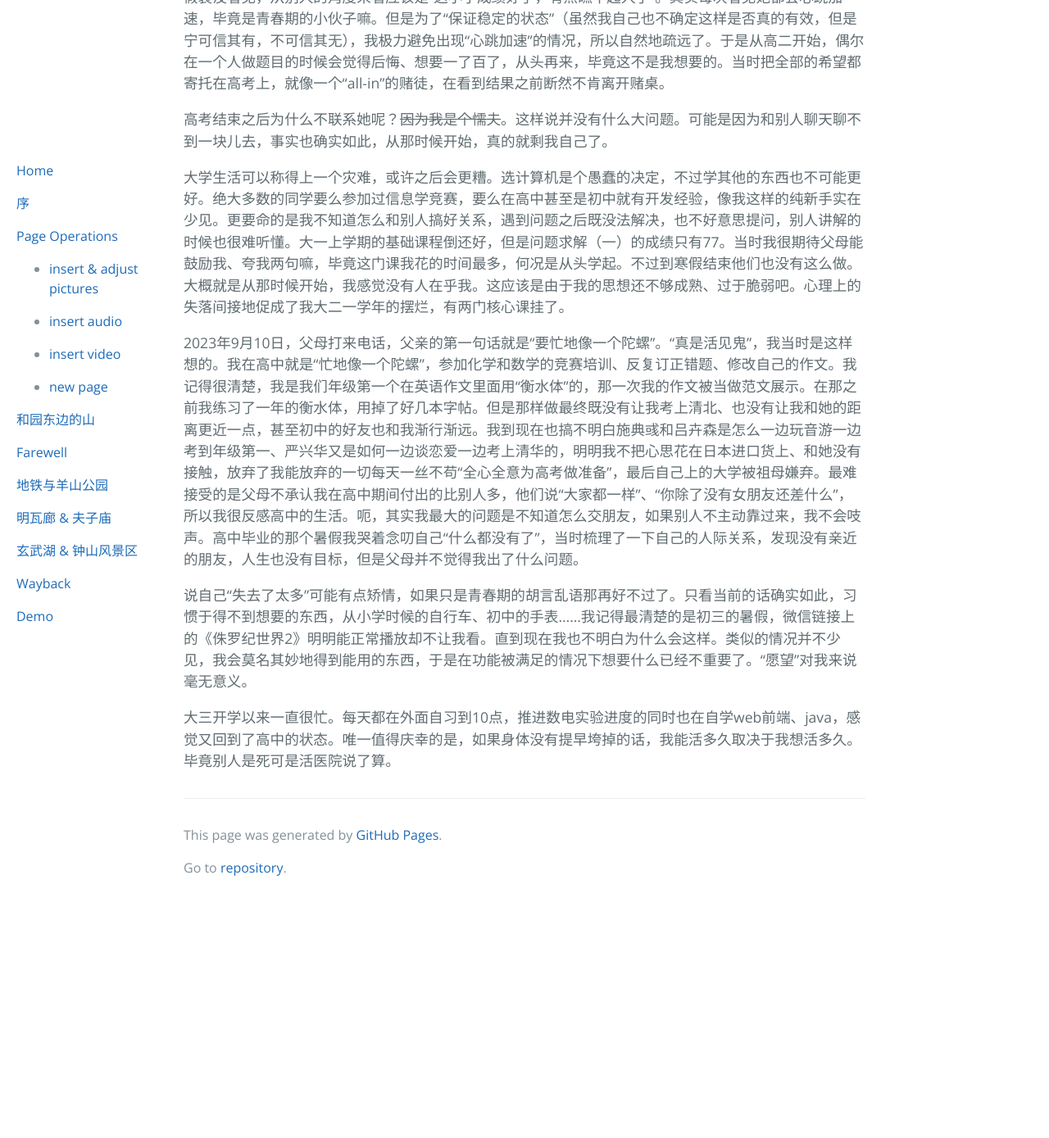
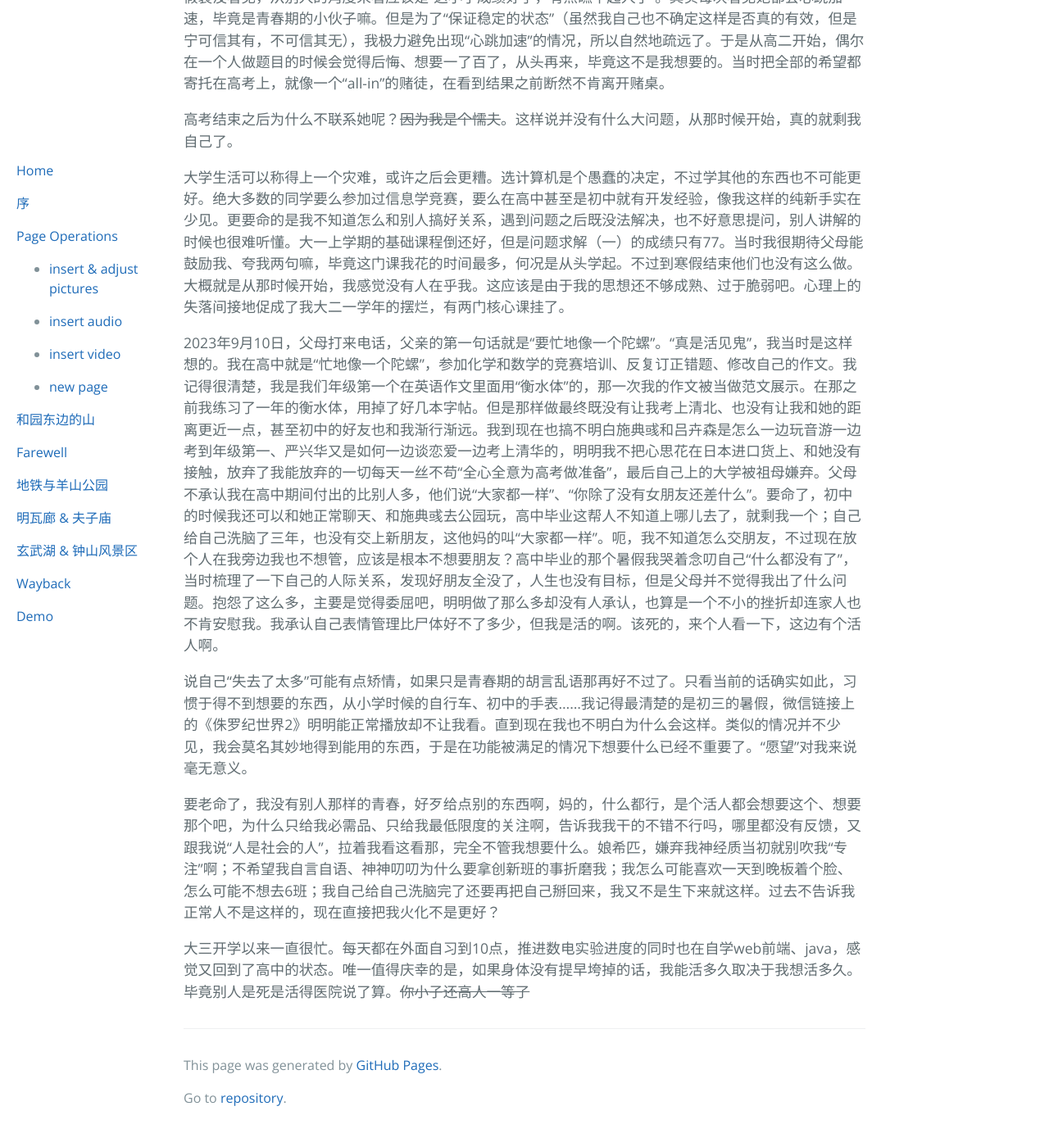
Before and after one commit to 224200/224200.github.io, a Jekyll site: the page built from src/lastwords.md, in a window 1280 px wide and 1400 px high, scrolled down 460 px. Shown: the top 1389 px of the window at 82% size. Built offline with Jekyll 4.4.1, drawn with Linux system fonts in a browser that asks for light colours; the repository's description, which GitHub fills in, is left out; before the commit the page ends 1579 px from its top, so only the background shows below that; some of the changed text lies outside the part shown.

Commit message:
last words

```diff
--- a/src/lastwords.md
+++ b/src/lastwords.md
@@ -6,18 +6,20 @@ description:
 
 ## Last Words
 
-到底是什么时候开始想死的呢，大概是高二吧。最开始只是想把成绩弄好一点，这样或许她会有一点崇拜我。~~从这里开始说还是太抽象了~~。
+到底是什么时候想到要死的呢，大概是高二吧。最开始只是想把成绩弄好一点，这样或许她会有一点崇拜我。~~从这里开始说还是太抽象了~~。
 
 初中毕业之后曾经幻想过高中的生活，当时急切地想要靠近她，可能是出于奇怪的“自尊心”，我希望自己做得比她好。但这个目标不知道从什么时候开始就变成了“考上清北”，总之我还是咽不下创新班的那口气，也觉得如果超过了创新班的人，父母会为我感到高兴。
 
 我不明白为什么出发点是喜欢她，却自动地离她越来越远。刚刚升入高中的时候还会有交流，后来见面都会假装没看见，从别人的角度来看应该是“这小子成绩好了，有点瞧不起人了”。其实每次看见她都会心跳加速，毕竟是青春期的小伙子嘛。但是为了“保证稳定的状态”（虽然我自己也不确定这样是否真的有效，但是宁可信其有，不可信其无），我极力避免出现“心跳加速”的情况，所以自然地疏远了。于是从高二开始，偶尔在一个人做题目的时候会觉得后悔、想要一了百了，从头再来，毕竟这不是我想要的。当时把全部的希望都寄托在高考上，就像一个“all-in”的赌徒，在看到结果之前断然不肯离开赌桌。
 
-高考结束之后为什么不联系她呢？~~因为我是个懦夫~~。这样说并没有什么大问题。可能是因为和别人聊天聊不到一块儿去，事实也确实如此，从那时候开始，真的就剩我自己了。
+高考结束之后为什么不联系她呢？~~因为我是个懦夫~~。这样说并没有什么大问题，从那时候开始，真的就剩我自己了。
 
 大学生活可以称得上一个灾难，或许之后会更糟。选计算机是个愚蠢的决定，不过学其他的东西也不可能更好。绝大多数的同学要么参加过信息学竞赛，要么在高中甚至是初中就有开发经验，像我这样的纯新手实在少见。更要命的是我不知道怎么和别人搞好关系，遇到问题之后既没法解决，也不好意思提问，别人讲解的时候也很难听懂。大一上学期的基础课程倒还好，但是问题求解（一）的成绩只有77。当时我很期待父母能鼓励我、夸我两句嘛，毕竟这门课我花的时间最多，何况是从头学起。不过到寒假结束他们也没有这么做。大概就是从那时候开始，我感觉没有人在乎我。这应该是由于我的思想还不够成熟、过于脆弱吧。心理上的失落间接地促成了我大二一学年的摆烂，有两门核心课挂了。
 
-2023年9月10日，父母打来电话，父亲的第一句话就是“要忙地像一个陀螺”。“真是活见鬼”，我当时是这样想的。我在高中就是“忙地像一个陀螺”，参加化学和数学的竞赛培训、反复订正错题、修改自己的作文。我记得很清楚，我是我们年级第一个在英语作文里面用“衡水体”的，那一次我的作文被当做范文展示。在那之前我练习了一年的衡水体，用掉了好几本字帖。但是那样做最终既没有让我考上清北、也没有让我和她的距离更近一点，甚至初中的好友也和我渐行渐远。我到现在也搞不明白施典彧和吕卉森是怎么一边玩音游一边考到年级第一、严兴华又是如何一边谈恋爱一边考上清华的，明明我不把心思花在日本进口货上、和她没有接触，放弃了我能放弃的一切每天一丝不苟“全心全意为高考做准备”，最后自己上的大学被祖母嫌弃。最难接受的是父母不承认我在高中期间付出的比别人多，他们说“大家都一样”、“你除了没有女朋友还差什么”，所以我很反感高中的生活。呃，其实我最大的问题是不知道怎么交朋友，如果别人不主动靠过来，我不会吱声。高中毕业的那个暑假我哭着念叨自己“什么都没有了”，当时梳理了一下自己的人际关系，发现没有亲近的朋友，人生也没有目标，但是父母并不觉得我出了什么问题。
+2023年9月10日，父母打来电话，父亲的第一句话就是“要忙地像一个陀螺”。“真是活见鬼”，我当时是这样想的。我在高中就是“忙地像一个陀螺”，参加化学和数学的竞赛培训、反复订正错题、修改自己的作文。我记得很清楚，我是我们年级第一个在英语作文里面用“衡水体”的，那一次我的作文被当做范文展示。在那之前我练习了一年的衡水体，用掉了好几本字帖。但是那样做最终既没有让我考上清北、也没有让我和她的距离更近一点，甚至初中的好友也和我渐行渐远。我到现在也搞不明白施典彧和吕卉森是怎么一边玩音游一边考到年级第一、严兴华又是如何一边谈恋爱一边考上清华的，明明我不把心思花在日本进口货上、和她没有接触，放弃了我能放弃的一切每天一丝不苟“全心全意为高考做准备”，最后自己上的大学被祖母嫌弃。父母不承认我在高中期间付出的比别人多，他们说“大家都一样”、“你除了没有女朋友还差什么”。要命了，初中的时候我还可以和她正常聊天、和施典彧去公园玩，高中毕业这帮人不知道上哪儿去了，就剩我一个；自己给自己洗脑了三年，也没有交上新朋友，这他妈的叫“大家都一样”。呃，我不知道怎么交朋友，不过现在放个人在我旁边我也不想管，应该是根本不想要朋友？高中毕业的那个暑假我哭着念叨自己“什么都没有了”，当时梳理了一下自己的人际关系，发现好朋友全没了，人生也没有目标，但是父母并不觉得我出了什么问题。抱怨了这么多，主要是觉得委屈吧，明明做了那么多却没有人承认，也算是一个不小的挫折却连家人也不肯安慰我。我承认自己表情管理比尸体好不了多少，但我是活的啊。该死的，来个人看一下，这边有个活人啊。
 
 说自己“失去了太多”可能有点矫情，如果只是青春期的胡言乱语那再好不过了。只看当前的话确实如此，习惯于得不到想要的东西，从小学时候的自行车、初中的手表……我记得最清楚的是初三的暑假，微信链接上的《侏罗纪世界2》明明能正常播放却不让我看。直到现在我也不明白为什么会这样。类似的情况并不少见，我会莫名其妙地得到能用的东西，于是在功能被满足的情况下想要什么已经不重要了。“愿望”对我来说毫无意义。
 
-大三开学以来一直很忙。每天都在外面自习到10点，推进数电实验进度的同时也在自学web前端、java，感觉又回到了高中的状态。唯一值得庆幸的是，如果身体没有提早垮掉的话，我能活多久取决于我想活多久。毕竟别人是死可是活医院说了算。
+要老命了，我没有别人那样的青春，好歹给点别的东西啊，妈的，什么都行，是个活人都会想要这个、想要那个吧，为什么只给我必需品、只给我最低限度的关注啊，告诉我我干的不错不行吗，哪里都没有反馈，又跟我说“人是社会的人”，拉着我看这看那，完全不管我想要什么。娘希匹，嫌弃我神经质当初就别吹我“专注”啊；不希望我自言自语、神神叨叨为什么要拿创新班的事折磨我；我怎么可能喜欢一天到晚板着个脸、怎么可能不想去6班；我自己给自己洗脑完了还要再把自己掰回来，我又不是生下来就这样。过去不告诉我正常人不是这样的，现在直接把我火化不是更好？
+
+大三开学以来一直很忙。每天都在外面自习到10点，推进数电实验进度的同时也在自学web前端、java，感觉又回到了高中的状态。唯一值得庆幸的是，如果身体没有提早垮掉的话，我能活多久取决于我想活多久。毕竟别人是死是活得医院说了算。~~你小子还高人一等了~~
```
